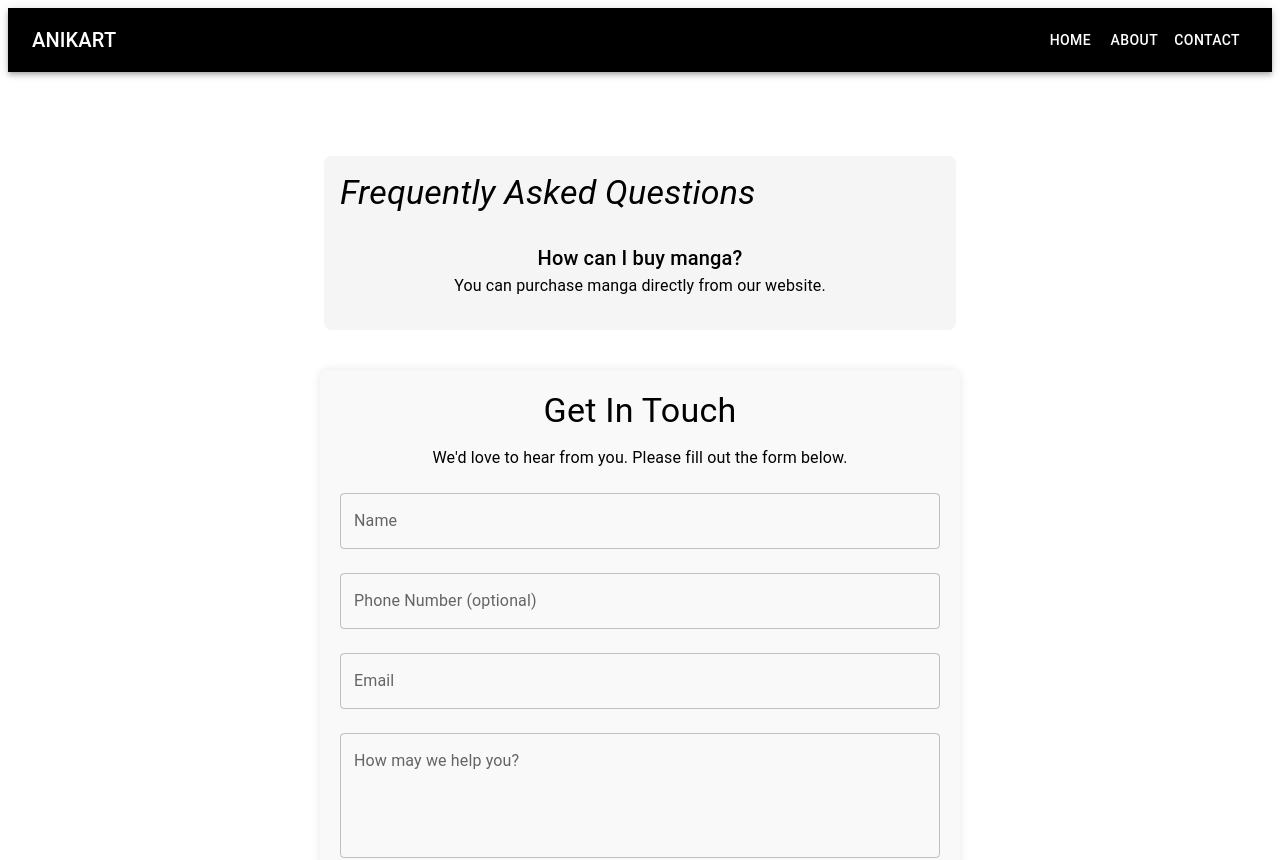
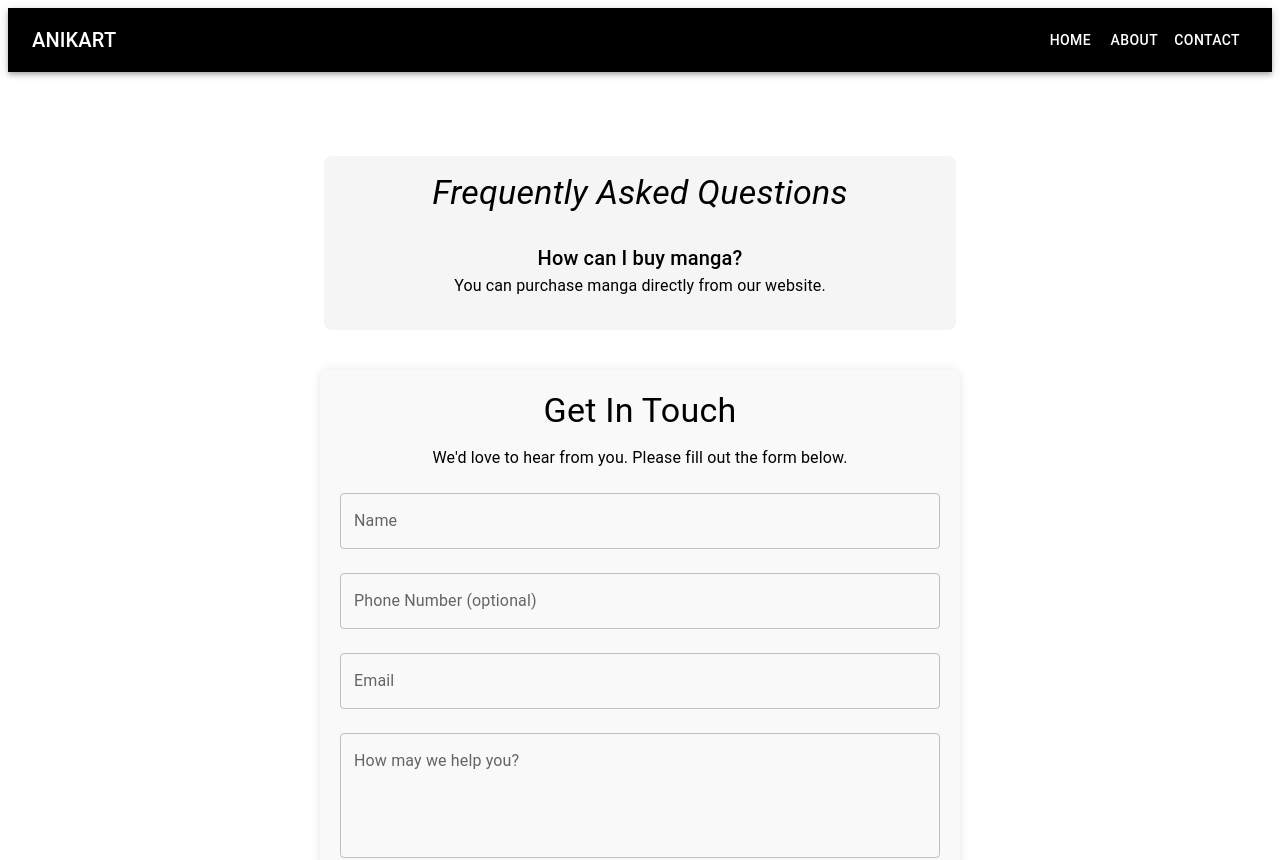
Before and after one commit to iamgaara/Contact-Me_website, a React (Create React App) app: page /contact in a window 1280 px wide. Shown: the top 860 px of the page. Built offline with nearby package versions, Linux system fonts and the light colour scheme.

Commit message:
Update FAQCarousel.js

```diff
--- a/src/FAQCarousel.js
+++ b/src/FAQCarousel.js
@@ -29,6 +29,7 @@ const FAQCarousel = () => {
         borderRadius: 2,
         overflow: 'hidden',
         margin: 'auto', // Center align horizontally
+        textAlign: 'center', // Center text horizontally
       }}
     >
       <Typography variant="h4" gutterBottom sx={{ fontStyle: 'italic' }}>
@@ -49,7 +50,6 @@ const FAQCarousel = () => {
               minWidth: '100%',
               padding: 2,
               boxSizing: 'border-box',
-              textAlign: 'center', // Center text horizontally
             }}
           >
             <Typography variant="h6">{item.question}</Typography>
```
